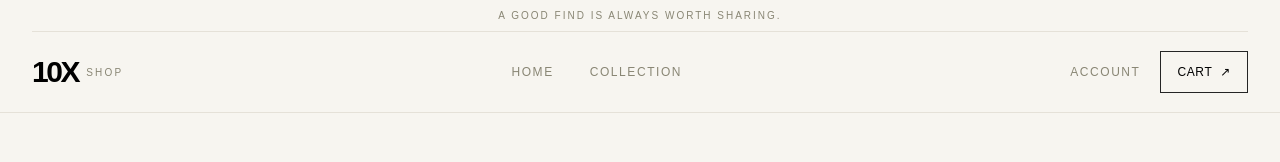
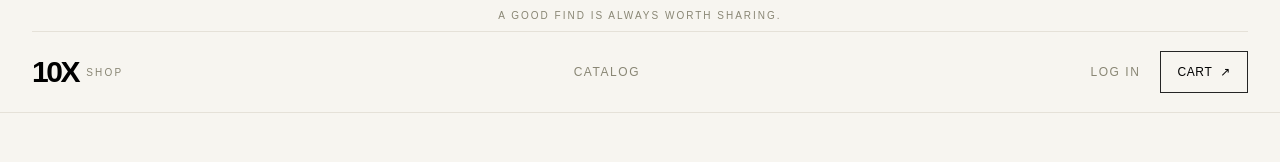
Before and after one commit to anniverse02/10x-shop-Ani, a React (Vite) app: page /cart in a window 1280 px wide. Shown: the top 162 px of the page. Built offline with nearby package versions, Linux system fonts and the light colour scheme.

Commit message:
feat: update header navigation

```diff
--- a/src/components/layout/Header.tsx
+++ b/src/components/layout/Header.tsx
@@ -1,7 +1,22 @@
-
-import { Link, NavLink } from 'react-router-dom'
+import { Link, NavLink, useNavigate } from 'react-router-dom'
+import { useAuth } from '../../context/AuthContext'
+import { useCart } from '../../context/CartContext'
 
 function Header() {
+  const { isLoggedIn, logout } = useAuth()
+  const { items } = useCart()
+  const navigate = useNavigate()
+
+  const cartCount = items.reduce(
+    (total, item) => total + item.quantity,
+    0,
+  )
+
+  const handleLogout = (): void => {
+    logout()
+    navigate('/')
+  }
+
   return (
     <header className="border-b border-[#E5E1D8] bg-[#F7F5F0]">
       <div className="mx-auto max-w-7xl px-5 md:px-8">
@@ -14,7 +29,7 @@ function Header() {
         </div>
 
         {/* Main navigation */}
-        <div className="flex min-h-20 items-center justify-between gap-4">
+        <div className="flex min-h-20 flex-wrap items-center justify-between gap-4 py-4">
 
           {/* Logo */}
           <Link to="/" className="flex items-center gap-1">
@@ -27,7 +42,7 @@ function Header() {
           </Link>
 
           {/* Navigation */}
-          <nav className="hidden items-center gap-9 md:flex">
+          <nav className="order-3 flex w-full items-center gap-7 md:order-none md:w-auto md:gap-9">
             <NavLink
               to="/"
               end
@@ -39,40 +54,45 @@ function Header() {
                 }`
               }
             >
-              Home
-            </NavLink>
-
-            <NavLink
-              to="/shop"
-              className={({ isActive }) =>
-                `text-xs uppercase tracking-[0.13em] transition ${
-                  isActive
-                    ? 'font-semibold text-[#252525]'
-                    : 'text-[#898674] hover:text-[#252525]'
-                }`
-              }
-            >
-              Collection
+              Catalog
             </NavLink>
           </nav>
 
           {/* Actions */}
-          <div className="flex items-center gap-5">
-            <Link
-              to="/login"
-              className="hidden text-xs uppercase tracking-[0.13em] text-[#898674] transition hover:text-[#252525] sm:block"
-            >
-              Account
-            </Link>
+          <div className="flex items-center gap-4 sm:gap-5">
+
+            {isLoggedIn ? (
+              <button
+                type="button"
+                onClick={handleLogout}
+                className="text-xs uppercase tracking-[0.13em] text-[#898674] transition hover:text-[#252525]"
+              >
+                Log out
+              </button>
+            ) : (
+              <Link
+                to="/login"
+                className="text-xs uppercase tracking-[0.13em] text-[#898674] transition hover:text-[#252525]"
+              >
+                Log in
+              </Link>
+            )}
 
             <Link
               to="/cart"
               className="flex items-center gap-2 border border-[#252525] px-4 py-3 text-xs font-medium uppercase tracking-wider transition hover:bg-[#252525] hover:text-white"
             >
-              Cart <span>↗</span>
+              Cart
+
+              {cartCount > 0 && (
+                <span className="flex h-5 min-w-5 items-center justify-center rounded-full bg-[#252525] px-1 text-[10px] text-white">
+                  {cartCount}
+                </span>
+              )}
+
+              <span>↗</span>
             </Link>
           </div>
-
         </div>
       </div>
     </header>
```
